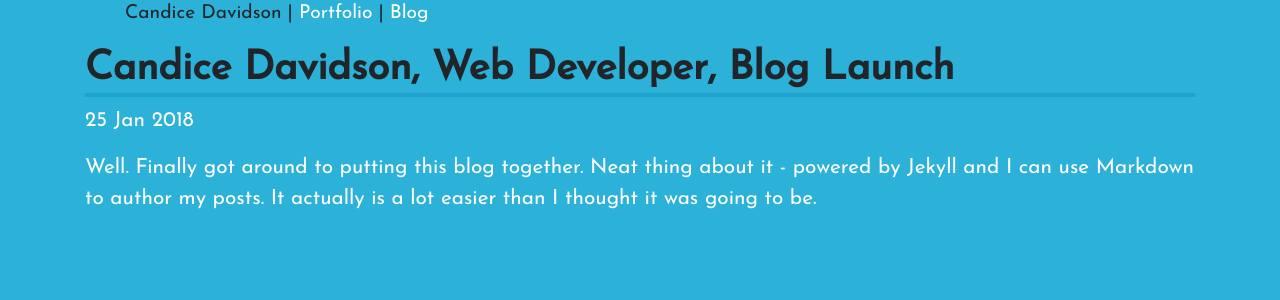
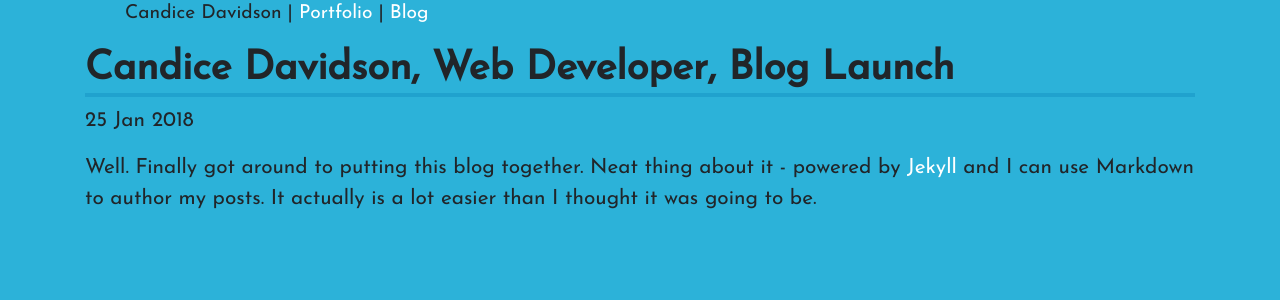
Before and after one commit to cndragn/cndragn.github.io, a Jekyll site: the page built from _posts/2018-01-25-candice-blog-launched.md, in a window 1280 px wide. Shown: the top 300 px of the page. Built offline with Jekyll 4.4.1, drawn with Linux system fonts in a browser that asks for light colours; nearby versions of some CDN libraries.

Commit message:
style blog

```diff
--- a/css/style.css
+++ b/css/style.css
@@ -166,6 +166,10 @@ body .blog {
   font-size: 1.2rem;
 }
 
+.blog p {
+  color: inherit;
+}
+
 .blog-nav li {
   display: inline-block;
 }
```
